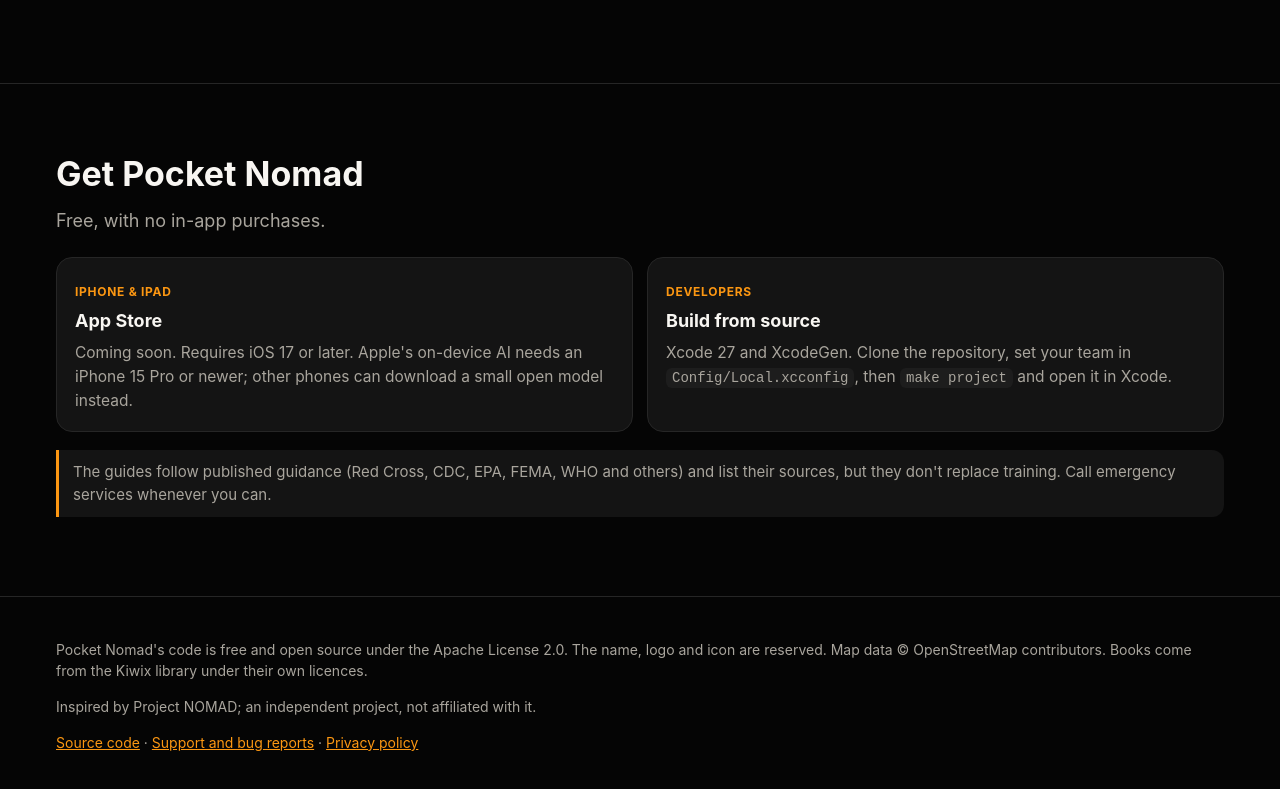
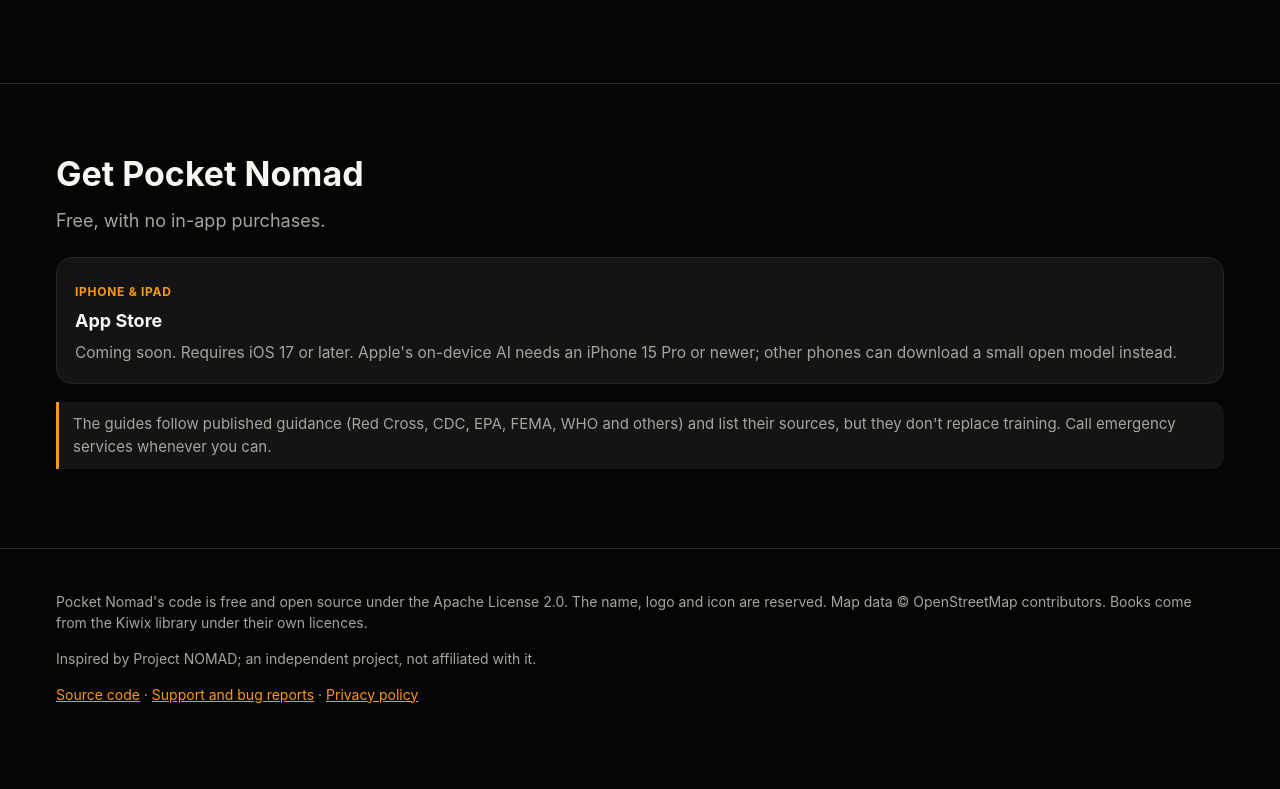
Before and after one commit to dougray/pocket-nomad, a plain HTML site: page docs/index.html in a window 1280 px wide. Shown: the part 3364-4153 px from the top of the page. After the commit the page ends 4127 px from the top, so only its background shows below. Drawn offline with Linux system fonts and the light colour scheme.

Commit message:
Page: remove the build-from-source card

```diff
--- a/docs/index.html
+++ b/docs/index.html
@@ -166,9 +166,8 @@
   <div class="wrap">
     <h2>Get Pocket Nomad</h2>
     <p class="sub">Free, with no in-app purchases.</p>
-    <div class="grid two">
+    <div class="grid">
       <div class="card"><span class="tag">iPhone &amp; iPad</span><h3>App Store</h3><p>Coming soon. Requires iOS 17 or later. Apple's on-device AI needs an iPhone 15 Pro or newer; other phones can download a small open model instead.</p></div>
-      <div class="card"><span class="tag">Developers</span><h3>Build from source</h3><p>Xcode 27 and XcodeGen. Clone the repository, set your team in <code>Config/Local.xcconfig</code>, then <code>make project</code> and open it in Xcode.</p></div>
     </div>
     <p class="note" style="margin-top:18px">The guides follow published guidance (Red Cross, CDC, EPA, FEMA, WHO and others) and list their sources, but they don't replace training. Call emergency services whenever you can.</p>
   </div>
```
